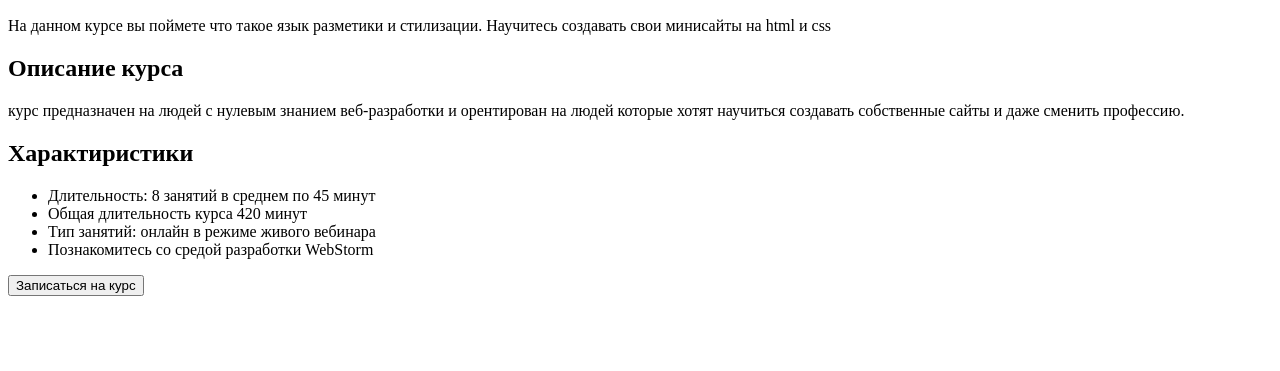
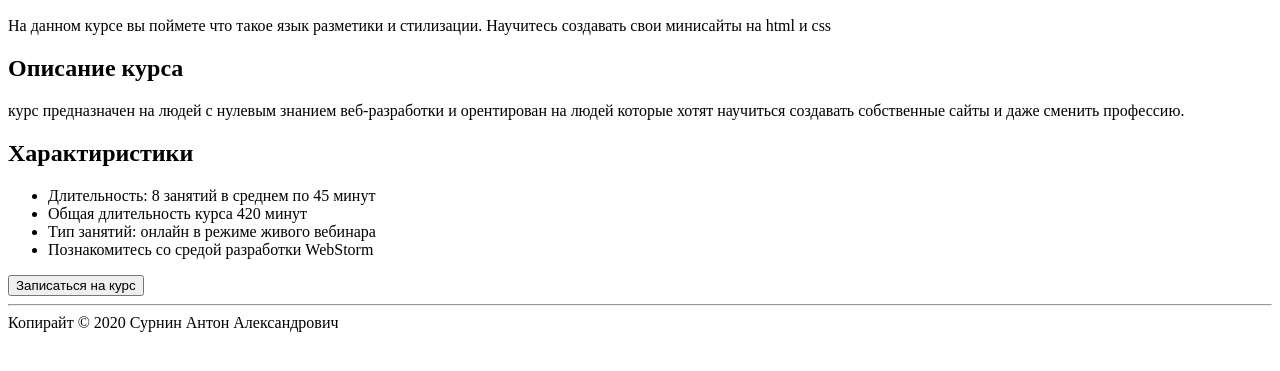
Before and after one commit to surnin/BasicsHtmlCss, a plain HTML site: page index.html in a window 1280 px wide. Shown: the part 383-754 px from the top of the page. Drawn offline with Linux system fonts and the light colour scheme.

Commit message:
Домашнее задание выполнено

```diff
--- a/index.html
+++ b/index.html
@@ -20,5 +20,10 @@
 </ul>
 
 <button>Записаться на курс</button>
+<hr/>
+<foote>
+    <script>
+        document.write("Копирайт &copy; "+ new Date().getFullYear()+ " Сурнин Антон Александрович");
+    </script></foote>
 </body>
 </html>
```
